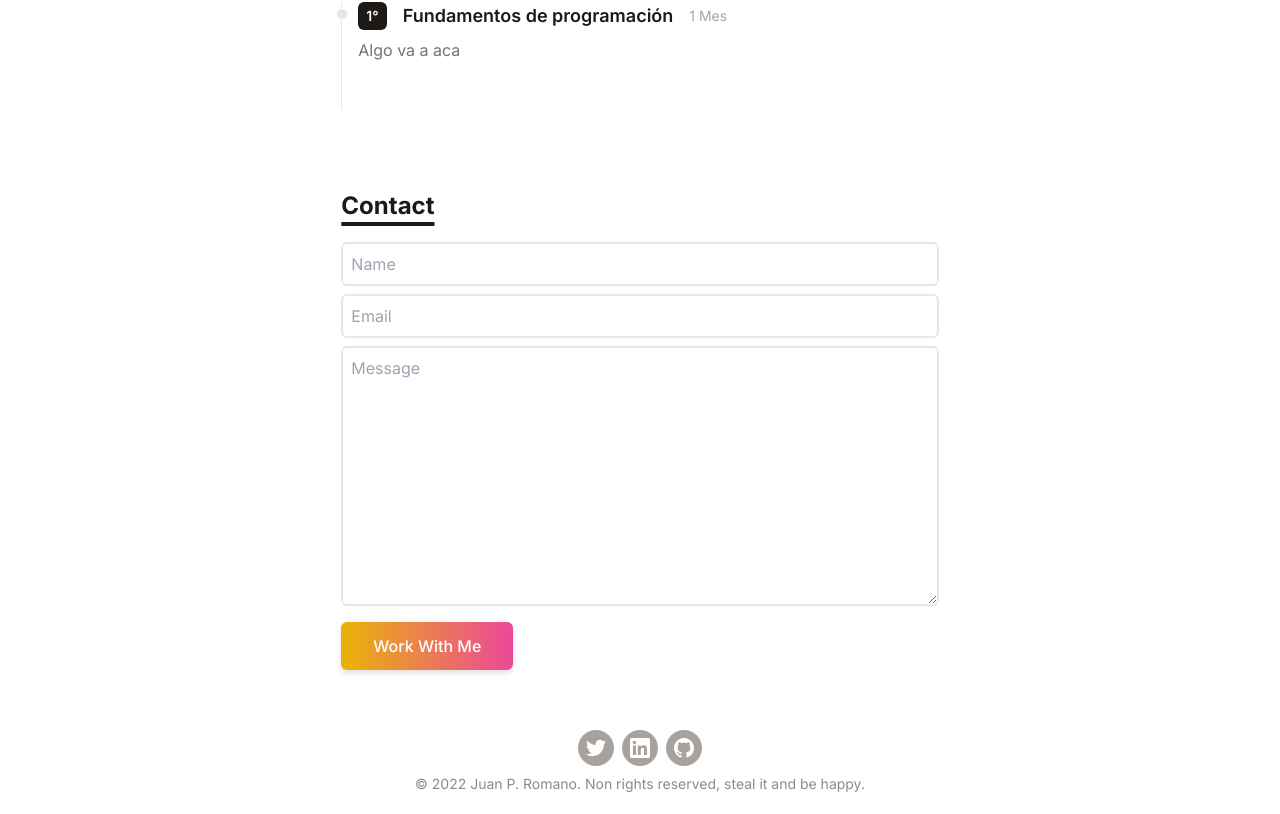
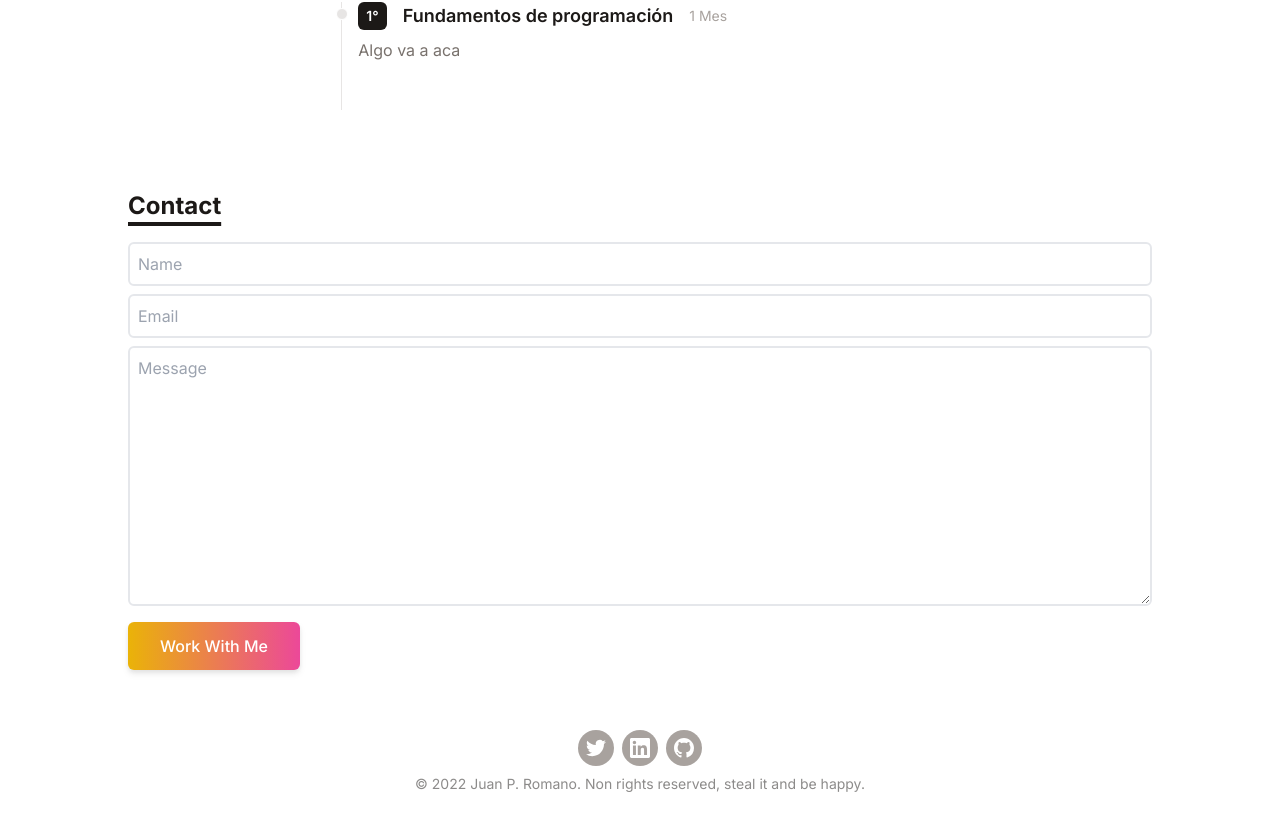
Before and after one commit to jpromanonet/freeCodingResources, a React (Vite) app: page / in a window 1280 px wide. Shown: the part 902-1716 px from the top of the page. Built offline with nearby package versions, Linux system fonts and the light colour scheme.

Commit message:
Working on timeline

```diff
--- a/src/components/Contact.jsx
+++ b/src/components/Contact.jsx
@@ -4,11 +4,11 @@ import Title from './Title';
 function Contact() {
    return (
       <div className="flex flex-col mb-10 mx-auto">
-         <div className="flex justify-center items-center">
+         <div className="flex justify-left items-center">
             <form
                action="https://getform.io/f/(customSlugHere)"
                method="POST"
-               className="flex flex-col w-full md:w-7/12"
+               className="flex flex-col w-full"
             >
                <Title>Contact</Title>
                <input
```
